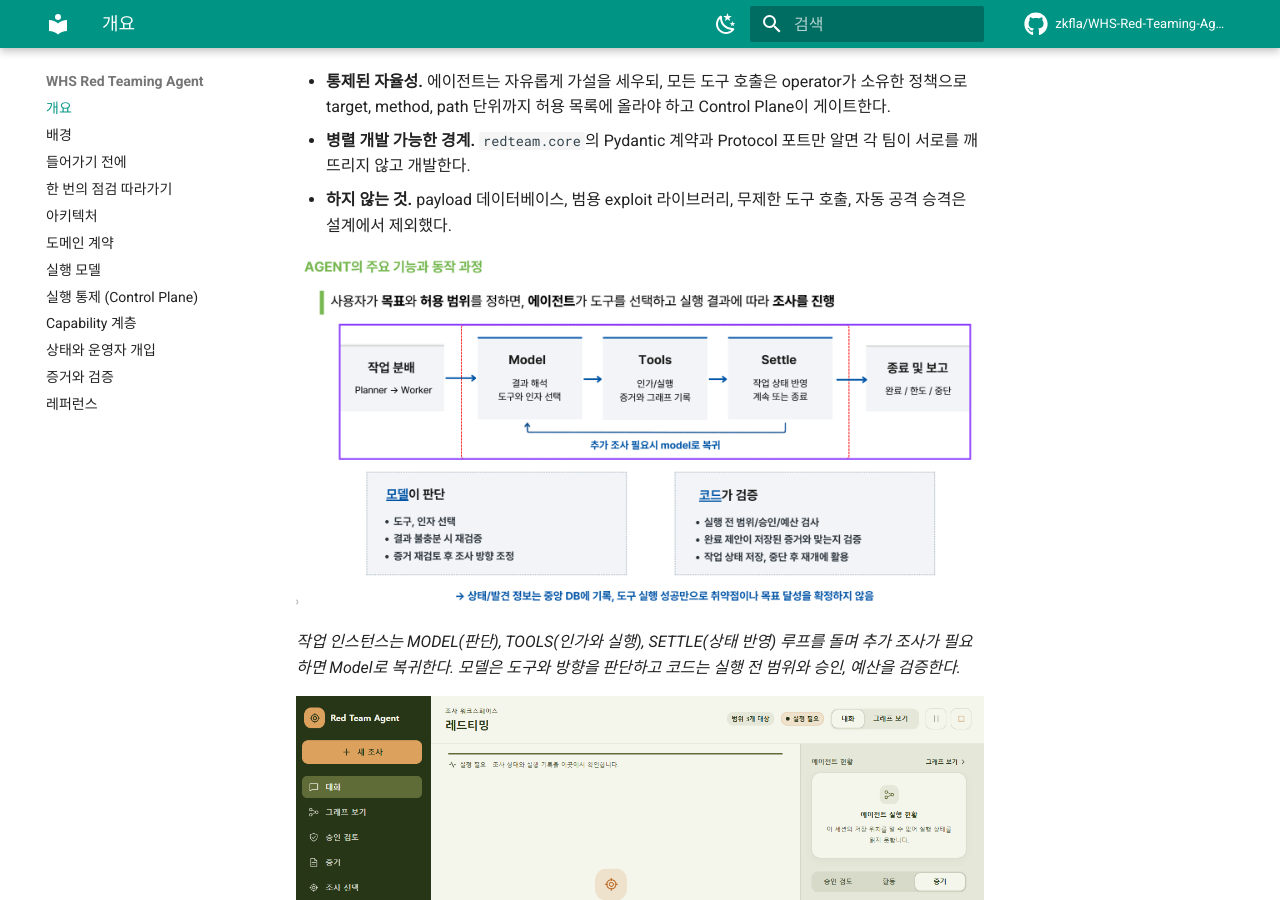
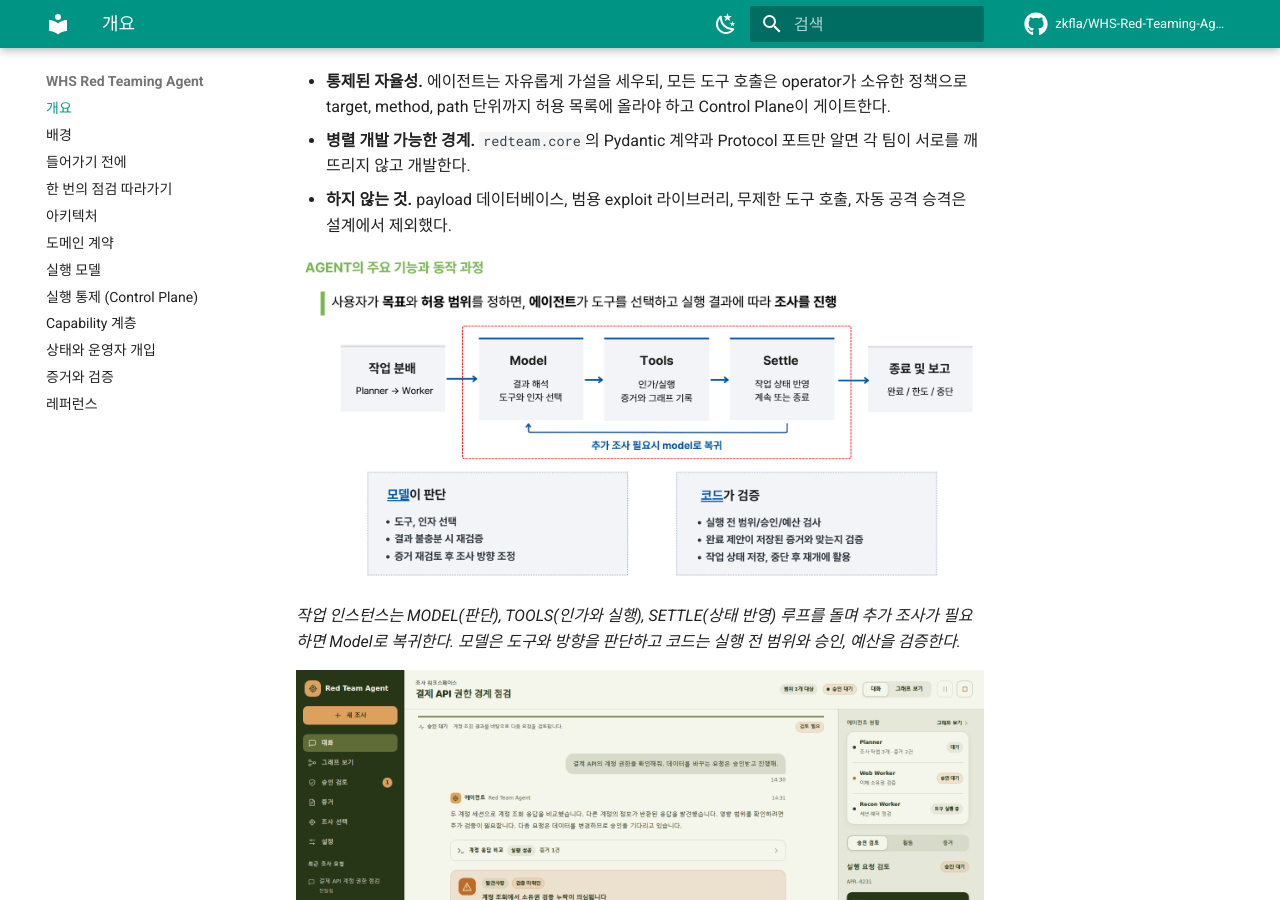
Before and after one commit to zkfla/WHS-Red-Teaming-Agent, an MkDocs documentation site: the page built from website/docs/index.md, in a window 1280 px wide and 900 px high, scrolled down 864 px. Built offline with MkDocs 1.6.1 and Material for MkDocs 9.7.7, drawn with Linux system fonts in a browser that asks for light colours; comment, search, counter and statistics services are not loaded.

Commit message:
docs: 사이트 이미지 교체 및 실행 루프 선택 테두리 제거

```diff
--- a/website/docs/index.md
+++ b/website/docs/index.md
@@ -28,6 +28,6 @@ WHS Red Teaming Agent는 허가된 대상과 범위 안에서 보안 점검을
 
 *작업 인스턴스는 MODEL(판단), TOOLS(인가와 실행), SETTLE(상태 반영) 루프를 돌며 추가 조사가 필요하면 Model로 복귀한다. 모델은 도구와 방향을 판단하고 코드는 실행 전 범위와 승인, 예산을 검증한다.*
 
-![웹 인터페이스 조사 워크스페이스](assets/main-ui.png)
+![웹 인터페이스 조사 워크스페이스](assets/main-ui.jpg)
 
 *웹 인터페이스의 조사 워크스페이스. 조사 범위와 실행 설정을 준비한 뒤 에이전트에게 목표를 전달한다. 실행은 설정된 범위와 승인 규칙을 따른다.*
```
Also changed, not shown: website/docs/orchestration.md (+1 -1 lines), website/docs/assets/architecture.png, website/docs/assets/graph-ui.jpg (renamed from website/docs/assets/graph-ui.png), website/docs/assets/main-ui.jpg (added), website/docs/assets/main-ui.png (deleted), website/docs/assets/model-tools-settle.png.
